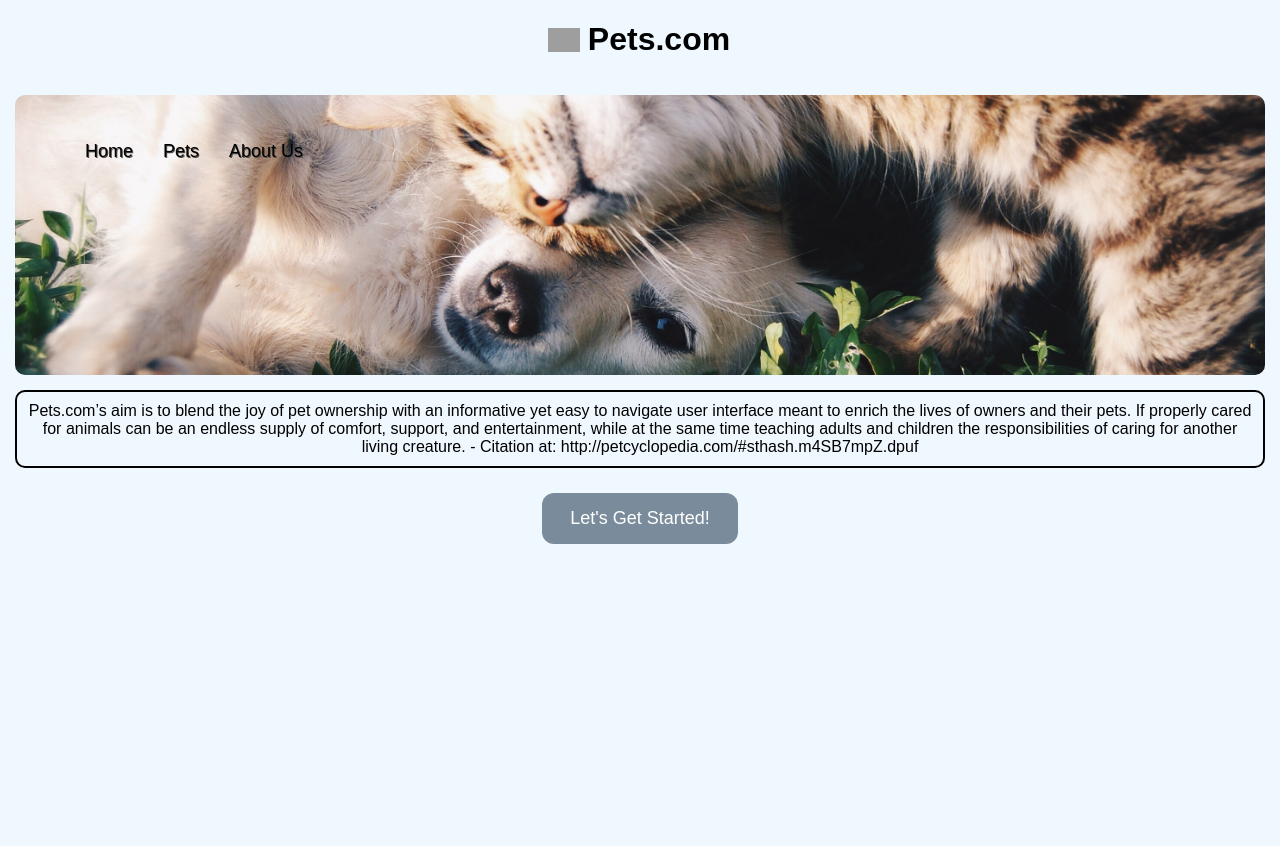
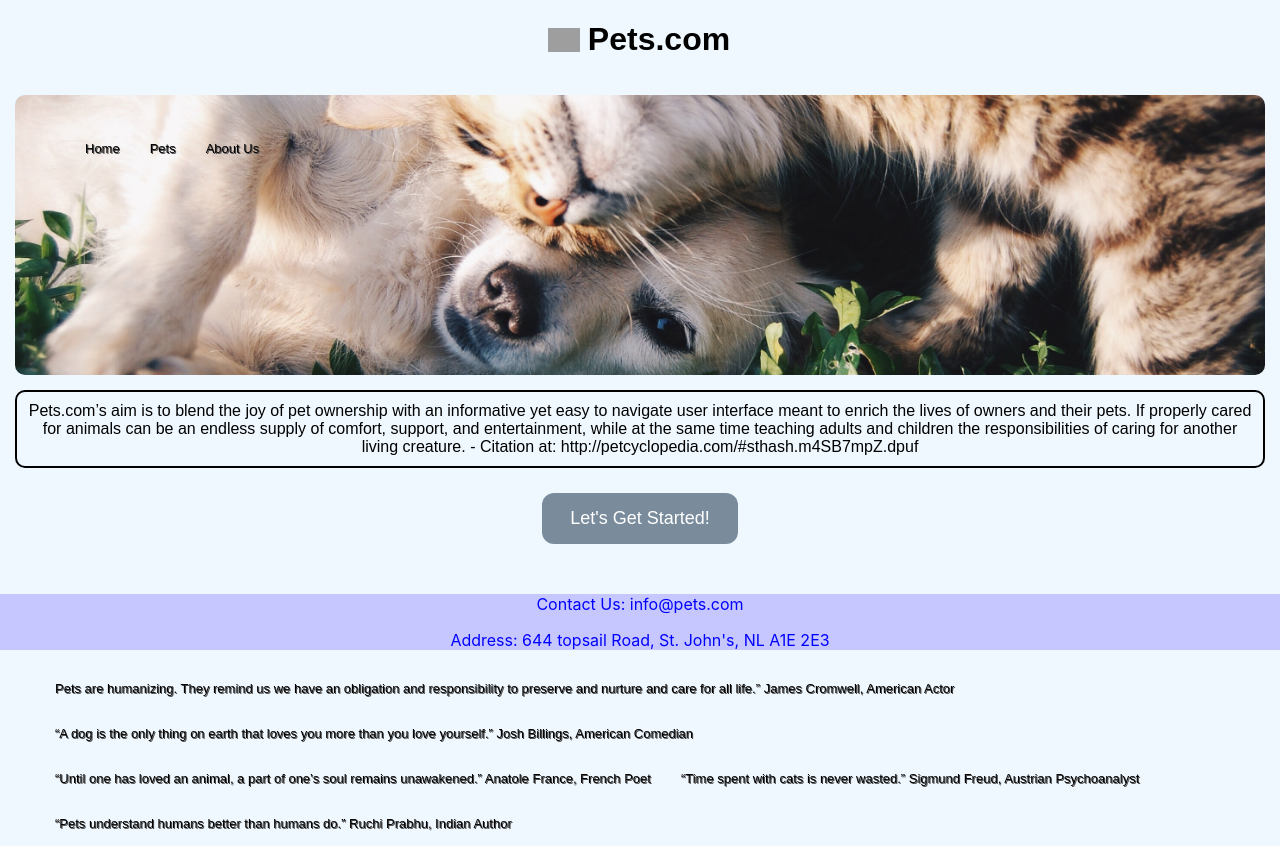
Before and after one commit to evanmurphycode/FinalSprint-S2, a React (Create React App) app: page / in a window 1280 px wide. Before the commit the page ends 800 px from the top, so only its background shows below. Built offline with nearby package versions, Linux system fonts and the light colour scheme; grey boxes are pictures that could not be loaded.

Commit message:
Formatting footer, tried dog images further no luck

```diff
--- a/src/App.css
+++ b/src/App.css
@@ -86,7 +86,7 @@ li {
   color: black;
   text-decoration: none;
   list-style-type: none;
-  font-size: large;
+  font-size: small;
   float: left;
   margin: 15px;
   text-shadow: 1px 1px rgb(77, 76, 76);
@@ -193,5 +193,7 @@ a:link {
 }
 
 .Footer {
-  color: aliceblue;
+  background-color: rgb(199, 199, 255);
+  color: blue;
+  margin-top: 5vh;
 }
--- a/src/App.js
+++ b/src/App.js
@@ -26,11 +26,40 @@ function App() {
           <Link to="/pets">
             <button className="GettingStartedButton">Let's Get Started!</button>
           </Link>
+        </div>
 
-          <footer className="Footer">
-            <h6>Footer</h6>
-          </footer>
-        </div>
+        <footer className="Footer">
+          <p> Contact Us: info@pets.com</p>
+          <p>Address: 644 topsail Road, St. John's, NL A1E 2E3</p>
+
+          <ul>
+            <li>
+              Pets are humanizing. They remind us we have an obligation and
+              responsibility to preserve and nurture and care for all life.”
+              James Cromwell, American Actor
+            </li>
+
+            <li>
+              “A dog is the only thing on earth that loves you more than you
+              love yourself.” Josh Billings, American Comedian
+            </li>
+
+            <li>
+              “Until one has loved an animal, a part of one’s soul remains
+              unawakened.” Anatole France, French Poet
+            </li>
+
+            <li>
+              “Time spent with cats is never wasted.” Sigmund Freud, Austrian
+              Psychoanalyst
+            </li>
+
+            <li>
+              “Pets understand humans better than humans do.” Ruchi Prabhu,
+              Indian Author
+            </li>
+          </ul>
+        </footer>
       </body>
     );
   }
@@ -41,7 +70,8 @@ function App() {
     return (
       <div className="Card">
         <h2 className="CartTitle">{props.title}</h2>
-        <p className="CardContent">{props.description}</p>
+        <p className="CardContent">Description: {props.description}</p>
+        <p className="CardContent">Lifespan: {props.lifespan} years</p>
       </div>
     );
   }
@@ -50,7 +80,8 @@ function App() {
     return (
       <div className="Card">
         <h2 className="CartTitle">{props.title}</h2>
-        <p className="CardContent">{props.temperament}</p>
+        <p className="CardContent">Temperament: {props.temperament}</p>
+        <p className="CardContent">Lifespan: {props.lifespan} years</p>
       </div>
     );
   }
@@ -111,6 +142,7 @@ function App() {
                   //image={cat.image.url}
                   title={cat.name}
                   description={cat.description}
+                  lifespan={cat.life_span}
                 ></CatCard>
               );
             })}
@@ -124,6 +156,7 @@ function App() {
                   image={dog.image}
                   title={dog.name}
                   temperament={dog.temperament}
+                  lifespan={dog.life_span}
                 ></DogCard>
               );
             })}
```
